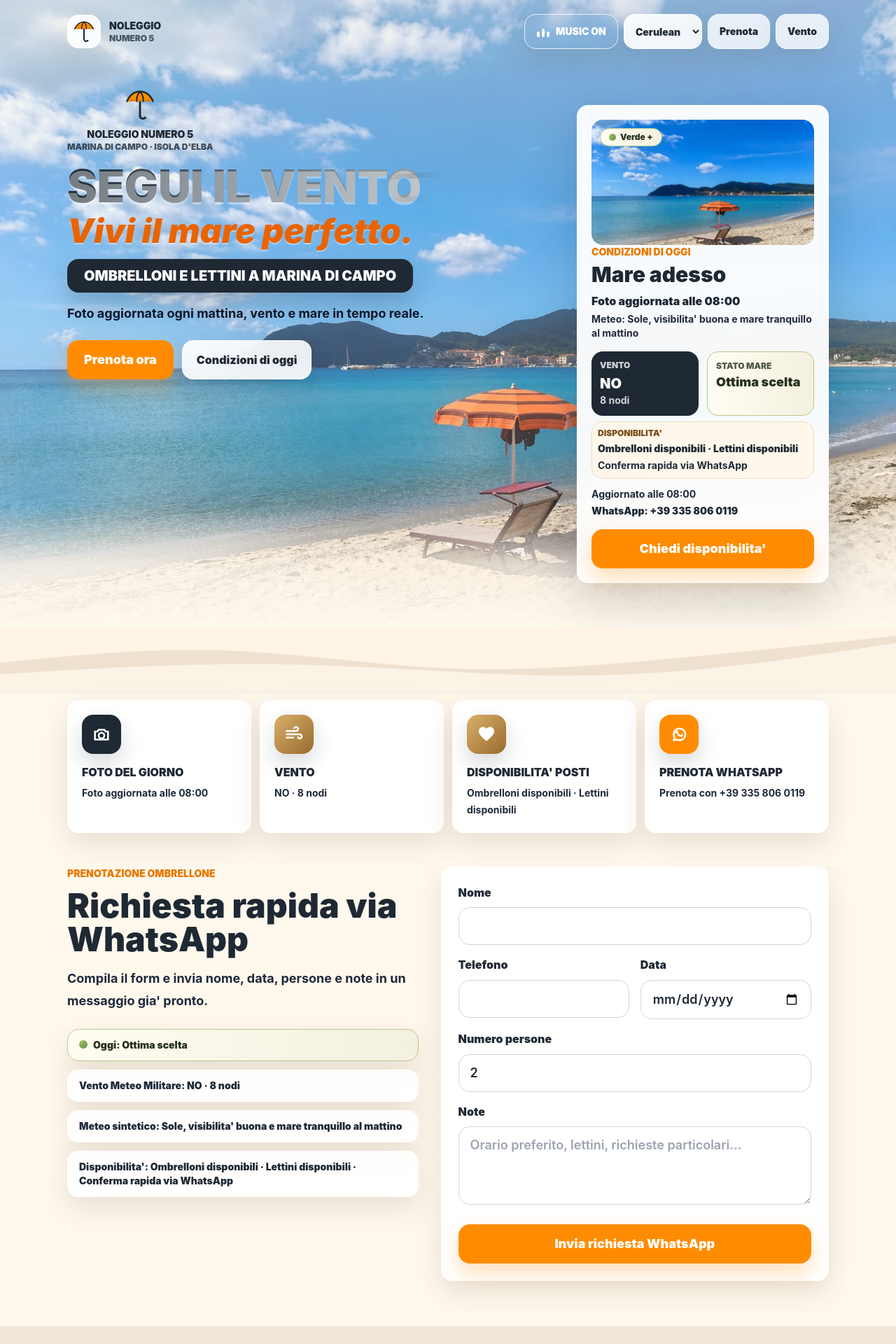
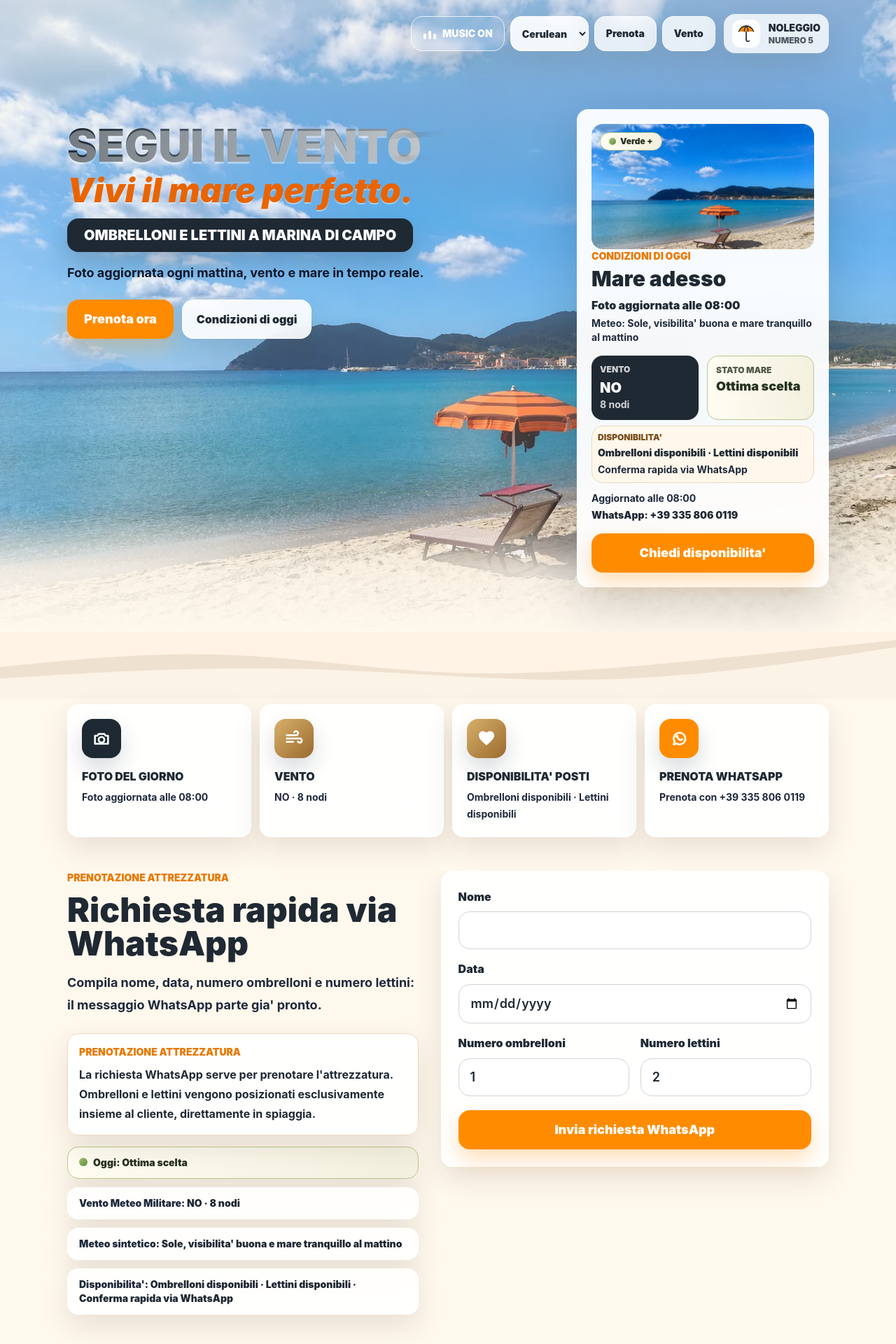
Before and after one commit to AlphaArtemis/numero5-beach-system, a React (Vite) app: page / in a window 1280 px wide. Shown: the top 1920 px of the page at 70% size. Built offline with nearby package versions, Linux system fonts and the light colour scheme.

Commit message:
Refine booking flow and wind direction UI

```diff
--- a/src/App.jsx
+++ b/src/App.jsx
@@ -58,10 +58,9 @@ const iconToneClasses = {
 
 const initialForm = {
   name: "",
-  phone: "",
   date: "",
-  people: "2",
-  notes: "",
+  umbrellas: "1",
+  sunbeds: "2",
 };
 
 function getTodayInputValue() {
@@ -91,36 +90,49 @@ function getAvailabilityText(availability = {}) {
 
 function getWindRotation(direction = "") {
   const normalizedDirection = direction
+    .normalize("NFD")
+    .replace(/[\u0300-\u036f]/g, "")
     .trim()
     .toUpperCase()
-    .replace(/\s+/g, "")
-    .replace(/[.-]/g, "");
+    .replace(/[^A-Z]/g, "");
 
   const directionAngles = {
     N: 0,
     NORD: 0,
+    NNE: 22.5,
     NE: 45,
     NORDEST: 45,
     GRECALE: 45,
+    ENE: 67.5,
     E: 90,
     EST: 90,
+    ESE: 112.5,
     SE: 135,
     SUDEST: 135,
     SCIROCCO: 135,
+    SSE: 157.5,
     S: 180,
     SUD: 180,
+    SSO: 202.5,
+    SSW: 202.5,
     SO: 225,
     SW: 225,
     SUDOVEST: 225,
     LIBECCIO: 225,
+    OSO: 247.5,
+    WSW: 247.5,
     O: 270,
     W: 270,
     OVEST: 270,
     PONENTE: 270,
+    ONO: 292.5,
+    WNW: 292.5,
     NO: 315,
     NW: 315,
     NORDOVEST: 315,
     MAESTRALE: 315,
+    NNO: 337.5,
+    NNW: 337.5,
   };
 
   return directionAngles[normalizedDirection] ?? 0;
@@ -360,17 +372,16 @@ function App() {
   const whatsappDisplay = formatWhatsAppDisplay(beachData.whatsappNumber);
   const quickWhatsAppText = encodeURIComponent(
     [
-      "Ciao Numero 5 Beach System, vorrei sapere se c'e' disponibilita' per un ombrellone.",
+      "Ciao Noleggio Numero 5, vorrei prenotare attrezzatura da spiaggia.",
       "",
-      `Ho visto in app: ${currentStatus.summary}`,
-      `Vento Meteo Militare: ${beachData.meteoWind.direction} · ${beachData.meteoWind.intensity}`,
-      `Meteo: ${beachData.weather.summary}`,
-      `Disponibilita': ${availabilityText}`,
+      "Nome:",
+      "Data:",
+      "Numero ombrelloni:",
+      "Numero lettini:",
     ].join("\n"),
   );
   const quickWhatsAppUrl = `https://wa.me/${normalizeWhatsAppNumber(beachData.whatsappNumber)}?text=${quickWhatsAppText}`;
   const windArrowStyle = {
-    transform: `rotate(${windRotation}deg)`,
     "--wind-arrow-rotation": `${windRotation}deg`,
     "--wind-arrow-from": isGreenStatus ? "#34d399" : "#ff8c00",
     "--wind-arrow-to": isGreenStatus ? "#0f766e" : "#ef4f5e",
@@ -419,18 +430,12 @@ function App() {
 
   function buildWhatsAppMessage() {
     return [
-      "Ciao Numero 5 Beach System, vorrei prenotare un ombrellone.",
+      "Ciao Noleggio Numero 5, vorrei prenotare attrezzatura da spiaggia.",
       "",
       `Nome: ${form.name}`,
-      `Telefono: ${form.phone}`,
       `Data: ${form.date}`,
-      `Numero persone: ${form.people}`,
-      `Note: ${form.notes || "Nessuna nota"}`,
-      "",
-      `Condizioni viste in app: ${beachData.wind.name} (${currentStatus.label})`,
-      `Vento Meteo Militare: ${beachData.meteoWind.direction} · ${beachData.meteoWind.intensity}`,
-      `Meteo: ${beachData.weather.summary}`,
-      `Disponibilita': ${availabilityText}`,
+      `Numero ombrelloni: ${form.umbrellas}`,
+      `Numero lettini: ${form.sunbeds}`,
     ].join("\n");
   }
 
@@ -664,18 +669,8 @@ function App() {
         <div className="absolute inset-0 bg-gradient-to-b from-[#fff5e4]/55 via-[#fff8ed]/12 to-beach-foam/92" />
         <div className="absolute inset-x-0 bottom-0 h-44 bg-gradient-to-t from-beach-foam via-beach-foam/80 to-transparent" />
 
-        <nav className="relative z-10 mx-auto flex max-w-6xl items-center justify-between px-5 py-5 sm:px-8">
-          <a className="flex min-h-[50px] items-center gap-3 text-beach-ink" href="#top" aria-label="Noleggio Numero 5">
-            <span className="grid h-12 w-12 place-items-center rounded-2xl bg-white/90 text-beach-ink shadow-soft backdrop-blur">
-              <LogoMark className="h-10 w-10" />
-            </span>
-            <span className="leading-tight">
-              <span className="block text-sm font-black uppercase">Noleggio</span>
-              <span className="block text-xs font-black uppercase text-beach-ink/75">Numero 5</span>
-            </span>
-          </a>
-
-          <div className="flex gap-2 text-sm font-black">
+        <nav className="relative z-10 mx-auto flex max-w-6xl items-center justify-end gap-3 px-5 py-5 sm:px-8">
+          <div className="flex flex-1 justify-start gap-2 text-sm font-black sm:justify-end">
             {renderSoundtrackControl("hidden sm:flex", "", "w-28")}
             <a className="nav-pill" href="#prenota">
               {t.nav.book}
@@ -684,17 +679,21 @@ function App() {
               {t.nav.wind}
             </a>
           </div>
+
+          <a className="flex min-h-[50px] items-center gap-2 rounded-2xl bg-white/80 px-3 py-2 text-beach-ink shadow-soft backdrop-blur sm:gap-3" href="#top" aria-label="Noleggio Numero 5">
+            <span className="grid h-10 w-10 place-items-center rounded-xl bg-white/90 text-beach-ink">
+              <LogoMark className="h-8 w-8" />
+            </span>
+            <span className="leading-tight">
+              <span className="block text-xs font-black uppercase sm:text-sm">Noleggio</span>
+              <span className="block text-[0.65rem] font-black uppercase text-beach-ink/75 sm:text-xs">Numero 5</span>
+            </span>
+          </a>
         </nav>
 
         <section id="top" className="relative z-10 mx-auto grid max-w-6xl gap-6 px-5 pb-12 pt-4 sm:px-8 sm:pb-16 md:pt-8 lg:min-h-[74svh] lg:grid-cols-[minmax(0,1fr)_360px] lg:items-start">
           <div className="text-center lg:text-left">
-            <div className="mx-auto flex w-fit flex-col items-center text-beach-ink lg:mx-0">
-              <LogoMark className="h-12 w-12 drop-shadow-[0_10px_18px_rgba(10,25,47,0.18)] sm:h-14 sm:w-14" />
-              <p className="mt-1 text-xs font-black uppercase leading-tight sm:text-sm">Noleggio Numero 5</p>
-              <p className="text-[0.65rem] font-black uppercase text-beach-ink/80 sm:text-xs">{t.hero.location}</p>
-            </div>
-
-            <h1 className="wind-title mx-auto mt-4 max-w-3xl text-3xl font-black uppercase leading-none sm:text-4xl md:text-5xl lg:mx-0 lg:text-[3.65rem] xl:text-[4rem]">
+            <h1 className="wind-title mx-auto mt-10 max-w-3xl text-3xl font-black uppercase leading-none sm:mt-12 sm:text-4xl md:text-5xl lg:mx-0 lg:text-[3.65rem] xl:text-[4rem]">
               {t.hero.title}
             </h1>
             <p className="mx-auto mt-2 max-w-2xl text-2xl font-black italic leading-none text-[#e96400] drop-shadow-[0_2px_0_rgba(255,255,255,0.42)] sm:text-4xl md:text-5xl lg:mx-0">
@@ -758,7 +757,14 @@ function App() {
                 {t.booking.body}
               </p>
 
-              <div className="mt-6 grid gap-3">
+              <div className="mt-6 rounded-2xl border border-[#ecd9bf] bg-white/95 p-4 shadow-soft backdrop-blur">
+                <p className="text-sm font-black uppercase text-[#e97900]">{t.booking.equipmentNoteTitle}</p>
+                <p className="mt-2 text-base font-bold leading-7 text-beach-ink">
+                  {t.booking.equipmentNoteText}
+                </p>
+              </div>
+
+              <div className="mt-4 grid gap-3">
                 <div className={`rounded-2xl border px-4 py-3 text-sm font-black shadow-soft ${currentStatus.className}`}>
                   <span className={`mr-2 inline-block h-3 w-3 rounded-full ${currentStatus.dotClassName}`} />
                   Oggi: {currentStatus.summary}
@@ -790,20 +796,7 @@ function App() {
                   />
                 </label>
 
-                <label className="block">
-                  <span className="field-label">Telefono</span>
-                  <input
-                    className="field-input"
-                    name="phone"
-                    type="tel"
-                    autoComplete="tel"
-                    value={form.phone}
-                    onChange={updateField}
-                    required
-                  />
-                </label>
-
-                <label className="block">
+                <label className="block sm:col-span-2">
                   <span className="field-label">Data</span>
                   <input
                     className="field-input"
@@ -816,28 +809,31 @@ function App() {
                   />
                 </label>
 
-                <label className="block sm:col-span-2">
-                  <span className="field-label">Numero persone</span>
+                <label className="block">
+                  <span className="field-label">Numero ombrelloni</span>
                   <input
                     className="field-input"
-                    name="people"
+                    name="umbrellas"
                     type="number"
-                    min="1"
+                    min="0"
                     max="20"
-                    value={form.people}
+                    value={form.umbrellas}
                     onChange={updateField}
                     required
                   />
                 </label>
 
-                <label className="block sm:col-span-2">
-                  <span className="field-label">Note</span>
-                  <textarea
-                    className="field-input min-h-28 resize-y"
-                    name="notes"
-                    value={form.notes}
+                <label className="block">
+                  <span className="field-label">Numero lettini</span>
+                  <input
+                    className="field-input"
+                    name="sunbeds"
+                    type="number"
+                    min="0"
+                    max="40"
+                    value={form.sunbeds}
                     onChange={updateField}
-                    placeholder="Orario preferito, lettini, richieste particolari..."
+                    required
                   />
                 </label>
               </div>
@@ -877,7 +873,14 @@ function App() {
               <article className="rounded-2xl border border-white/90 bg-white/95 p-4 shadow-soft">
                 <h3 className="text-lg font-black text-beach-ink">{t.howItWorks.whereTitle}</h3>
                 <p className="mt-1 text-base font-bold leading-7 text-slate-800">{t.howItWorks.whereText}</p>
-                <p className="mt-2 text-base font-black text-beach-ink">WhatsApp {whatsappDisplay}</p>
+                <a
+                  className="premium-cta mt-4 w-full text-center text-base"
+                  href={quickWhatsAppUrl}
+                  target="_blank"
+                  rel="noreferrer"
+                >
+                  {t.howItWorks.whatsappCta}
+                </a>
               </article>
             </div>
           </div>
@@ -1012,7 +1015,14 @@ function App() {
               <h2 className="section-title">{t.howItWorks.whereTitle}</h2>
               <p className="mt-4 text-lg font-bold leading-8 text-slate-800">{t.howItWorks.whereText}</p>
               <p className="mt-3 text-lg font-black leading-7 text-beach-ink">{t.howItWorks.whereDetail}</p>
-              <p className="mt-3 text-lg font-black text-beach-ink">WhatsApp {whatsappDisplay}</p>
+              <a
+                className="premium-cta mt-5 w-full text-center sm:w-auto"
+                href={quickWhatsAppUrl}
+                target="_blank"
+                rel="noreferrer"
+              >
+                {t.howItWorks.whatsappCta}
+              </a>
             </div>
 
             <div className="premium-card overflow-hidden p-3 sm:p-4">
--- a/src/data/translations.js
+++ b/src/data/translations.js
@@ -54,12 +54,15 @@ export const translations = {
       whereTitle: "Dove siamo",
       whereText: "Ci trovi alla fine di Via Gorgona, a pochi passi dalla spiaggia di Marina di Campo.",
       whereDetail: "Fine di Via Gorgona, lato spiaggia.",
+      whatsappCta: "Scrivi su WhatsApp",
       mapsCta: "Apri percorso su Google Maps",
     },
     booking: {
-      kicker: "Prenotazione ombrellone",
+      kicker: "Prenotazione attrezzatura",
       title: "Richiesta rapida via WhatsApp",
-      body: "Compila il form e invia nome, data, persone e note in un messaggio gia' pronto.",
+      body: "Compila nome, data, numero ombrelloni e numero lettini: il messaggio WhatsApp parte gia' pronto.",
+      equipmentNoteTitle: "Prenotazione attrezzatura",
+      equipmentNoteText: "La richiesta WhatsApp serve per prenotare l'attrezzatura. Ombrelloni e lettini vengono posizionati esclusivamente insieme al cliente, direttamente in spiaggia.",
     },
     sea: {
       kicker: "Mare e vento",
@@ -128,12 +131,15 @@ export const translations = {
       whereTitle: "Where we are",
       whereText: "Find us at the end of Via Gorgona, just a few steps from Marina di Campo beach.",
       whereDetail: "End of Via Gorgona, beach side.",
+      whatsappCta: "Write on WhatsApp",
       mapsCta: "Open route on Google Maps",
     },
     booking: {
-      kicker: "Umbrella booking",
+      kicker: "Equipment booking",
       title: "Fast WhatsApp request",
-      body: "Send name, date, guests and notes in a ready-to-send message.",
+      body: "Send name, date, number of umbrellas and number of sunbeds in a ready-to-send WhatsApp message.",
+      equipmentNoteTitle: "Equipment booking",
+      equipmentNoteText: "The WhatsApp request is for booking the equipment. Umbrellas and sunbeds are placed only together with the customer, directly on the beach.",
     },
     sea: {
       kicker: "Sea and wind",
@@ -202,12 +208,15 @@ export const translations = {
       whereTitle: "Wo wir sind",
       whereText: "Du findest uns am Ende der Via Gorgona, nur wenige Schritte vom Strand von Marina di Campo entfernt.",
       whereDetail: "Ende der Via Gorgona, Strandseite.",
+      whatsappCta: "Auf WhatsApp schreiben",
       mapsCta: "Route in Google Maps oeffnen",
     },
     booking: {
-      kicker: "Schirmbuchung",
+      kicker: "Ausstattung buchen",
       title: "Schnelle WhatsApp Anfrage",
-      body: "Name, Datum, Personen und Notizen als fertige Nachricht senden.",
+      body: "Name, Datum, Anzahl der Sonnenschirme und Anzahl der Liegen als fertige WhatsApp Nachricht senden.",
+      equipmentNoteTitle: "Ausstattung buchen",
+      equipmentNoteText: "Die WhatsApp Anfrage dient zur Buchung der Ausstattung. Sonnenschirme und Liegen werden ausschliesslich gemeinsam mit dem Kunden direkt am Strand positioniert.",
     },
     sea: {
       kicker: "Meer und Wind",
--- a/src/index.css
+++ b/src/index.css
@@ -153,7 +153,9 @@ textarea {
   border-radius: 999px;
   background: linear-gradient(180deg, var(--wind-arrow-from, #ff8c00) 0%, var(--wind-arrow-to, #ef4f5e) 100%);
   box-shadow: 0 18px 45px rgba(10, 25, 47, 0.36);
+  transform: rotate(var(--wind-arrow-rotation, 0deg));
   transform-origin: center;
+  transition: transform 0.45s ease;
 }
 
 .wind-arrow::before {
```
